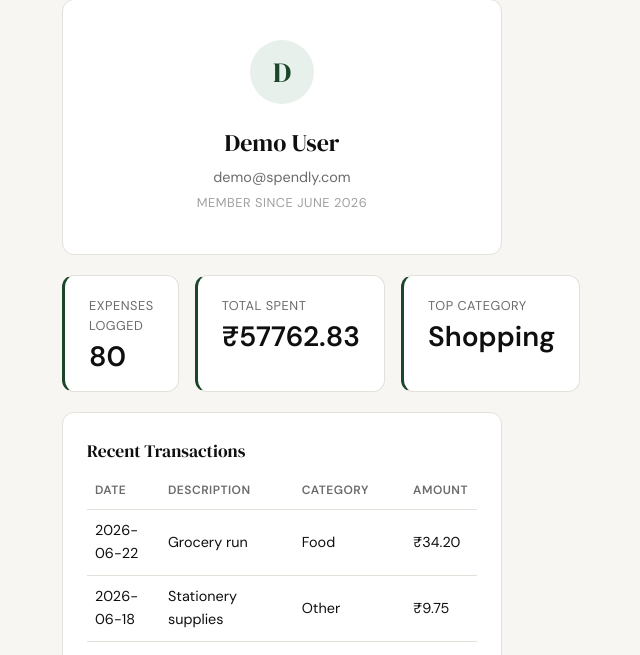
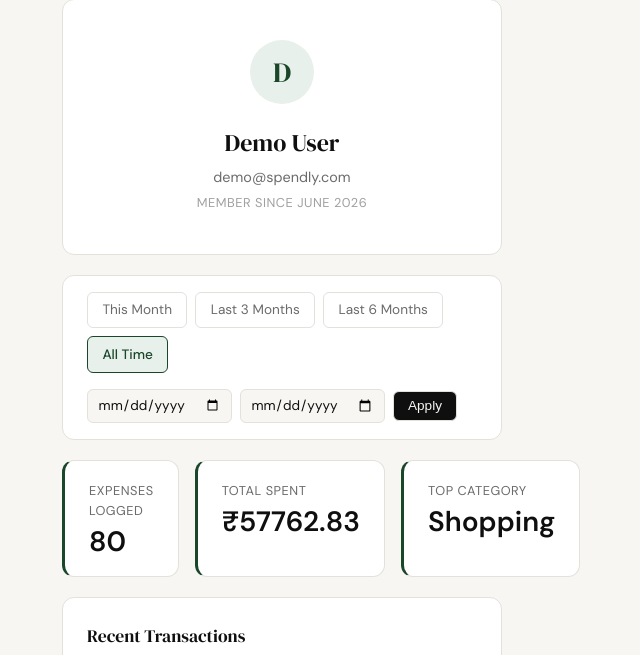
Before and after one commit to SaurabhSSB/spendly, a Flask app: page /profile in a window 1280 px wide. Shown: the part 110-765 px from the top of the page, without its empty margins (358-998 px from the left). Run offline with Flask 3, Linux system fonts and the light colour scheme; a user stored in the database is signed in; data comes from the database, SQL or seed files in the repository; both versions use the stored data as it was after the commit.

Commit message:
add date filter to profile page

```diff
--- a/app.py
+++ b/app.py
@@ -1,6 +1,8 @@
 import re
 import sqlite3
-from flask import Flask, render_template, request, redirect, url_for, session, abort
+import calendar
+from datetime import date, datetime
+from flask import Flask, render_template, request, redirect, url_for, session, abort, flash
 from werkzeug.security import generate_password_hash, check_password_hash
 from database.db import (
     get_db, init_db, seed_db,
@@ -13,6 +15,24 @@ from database import queries
 
 app = Flask(__name__)
 app.secret_key = 'spendly-dev-secret-key'
+
+
+def _parse_date(value):
+    if not value:
+        return None
+    try:
+        parsed = datetime.strptime(value, "%Y-%m-%d")
+        return parsed.strftime("%Y-%m-%d")
+    except ValueError:
+        return None
+
+
+def _months_ago(base, months):
+    month_index = base.month - 1 - months
+    year = base.year + month_index // 12
+    month = month_index % 12 + 1
+    day = min(base.day, calendar.monthrange(year, month)[1])
+    return date(year, month, day)
 
 
 # ------------------------------------------------------------------ #
@@ -125,15 +145,56 @@ def profile():
     user = queries.get_user_by_id(session["user_id"])
     if user is None:
         abort(404)
-    summary = queries.get_summary_stats(session["user_id"])
-    transactions = queries.get_recent_transactions(session["user_id"])
-    breakdown = queries.get_category_breakdown(session["user_id"])
+
+    today = date.today()
+    this_month_start = today.replace(day=1)
+    this_month_end = date(today.year, today.month,
+                           calendar.monthrange(today.year, today.month)[1])
+    last_3_start = _months_ago(today, 3)
+    last_6_start = _months_ago(today, 6)
+
+    parsed_from = _parse_date(request.args.get("date_from"))
+    parsed_to = _parse_date(request.args.get("date_to"))
+
+    date_from = date_to = None
+    display_from = display_to = None
+
+    if parsed_from and parsed_to:
+        display_from, display_to = parsed_from, parsed_to
+        if parsed_from > parsed_to:
+            flash("Start date must be before end date.")
+        else:
+            date_from, date_to = parsed_from, parsed_to
+    # else: partial or malformed params -> stay None, silent fallback
+
+    active_preset = "all_time"
+    if date_from == this_month_start.isoformat() and date_to == this_month_end.isoformat():
+        active_preset = "this_month"
+    elif date_from == last_3_start.isoformat() and date_to == today.isoformat():
+        active_preset = "last_3_months"
+    elif date_from == last_6_start.isoformat() and date_to == today.isoformat():
+        active_preset = "last_6_months"
+    elif date_from and date_to:
+        active_preset = "custom"
+
+    summary = queries.get_summary_stats(session["user_id"], date_from, date_to)
+    transactions = queries.get_recent_transactions(session["user_id"], date_from=date_from, date_to=date_to)
+    breakdown = queries.get_category_breakdown(session["user_id"], date_from, date_to)
+
     return render_template(
         "profile.html",
         user=user,
         summary=summary,
         transactions=transactions,
         breakdown=breakdown,
+        active_preset=active_preset,
+        filter_from=display_from,
+        filter_to=display_to,
+        this_month_start=this_month_start.isoformat(),
+        this_month_end=this_month_end.isoformat(),
+        last_3_start=last_3_start.isoformat(),
+        last_6_start=last_6_start.isoformat(),
+        today=today.isoformat(),
     )
 
 
--- a/database/queries.py
+++ b/database/queries.py
@@ -27,17 +27,27 @@ def get_user_by_id(user_id):
     }
 
 
-def get_summary_stats(user_id):
+def _date_range_clause(date_from, date_to, params):
+    if date_from and date_to:
+        params.append(date_from)
+        params.append(date_to)
+        return " AND date BETWEEN ? AND ?"
+    return ""
+
+
+def get_summary_stats(user_id, date_from=None, date_to=None):
     db = get_db()
+    params = [user_id]
+    clause = _date_range_clause(date_from, date_to, params)
     totals = db.execute(
         "SELECT COUNT(*) AS transaction_count, COALESCE(SUM(amount), 0) AS total_spent "
-        "FROM expenses WHERE user_id = ?",
-        (user_id,)
+        "FROM expenses WHERE user_id = ?" + clause,
+        tuple(params)
     ).fetchone()
     top = db.execute(
-        "SELECT category FROM expenses WHERE user_id = ? "
-        "GROUP BY category ORDER BY SUM(amount) DESC LIMIT 1",
-        (user_id,)
+        "SELECT category FROM expenses WHERE user_id = ?" + clause +
+        " GROUP BY category ORDER BY SUM(amount) DESC LIMIT 1",
+        tuple(params)
     ).fetchone()
     db.close()
     return {
@@ -47,12 +57,15 @@ def get_summary_stats(user_id):
     }
 
 
-def get_recent_transactions(user_id, limit=10):
+def get_recent_transactions(user_id, limit=10, date_from=None, date_to=None):
     db = get_db()
+    params = [user_id]
+    clause = _date_range_clause(date_from, date_to, params)
+    params.append(limit)
     rows = db.execute(
         "SELECT date, description, category, amount FROM expenses "
-        "WHERE user_id = ? ORDER BY date DESC, id DESC LIMIT ?",
-        (user_id, limit)
+        "WHERE user_id = ?" + clause + " ORDER BY date DESC, id DESC LIMIT ?",
+        tuple(params)
     ).fetchall()
     db.close()
     return [
@@ -66,12 +79,14 @@ def get_recent_transactions(user_id, limit=10):
     ]
 
 
-def get_category_breakdown(user_id):
+def get_category_breakdown(user_id, date_from=None, date_to=None):
     db = get_db()
+    params = [user_id]
+    clause = _date_range_clause(date_from, date_to, params)
     rows = db.execute(
         "SELECT category, SUM(amount) AS total FROM expenses "
-        "WHERE user_id = ? GROUP BY category ORDER BY total DESC",
-        (user_id,)
+        "WHERE user_id = ?" + clause + " GROUP BY category ORDER BY total DESC",
+        tuple(params)
     ).fetchall()
     db.close()
 
--- a/static/css/profile.css
+++ b/static/css/profile.css
@@ -59,6 +59,78 @@
     color: var(--ink-faint);
     text-transform: uppercase;
     letter-spacing: 0.04em;
+}
+
+/* Filter bar */
+.filter-bar {
+    background: var(--paper-card);
+    border: 1px solid var(--border);
+    border-radius: var(--radius-md);
+    padding: 1rem 1.5rem;
+    display: flex;
+    flex-wrap: wrap;
+    align-items: center;
+    justify-content: space-between;
+    gap: 1rem;
+}
+
+.filter-presets {
+    display: flex;
+    gap: 0.5rem;
+    flex-wrap: wrap;
+}
+
+.filter-preset {
+    font-size: 0.85rem;
+    color: var(--ink-muted);
+    padding: 0.4rem 0.9rem;
+    border: 1px solid var(--border);
+    border-radius: var(--radius-sm);
+    transition: all 0.15s ease;
+}
+
+.filter-preset:hover {
+    border-color: var(--accent);
+    color: var(--ink);
+}
+
+.filter-preset.active {
+    background: var(--accent-light);
+    border-color: var(--accent);
+    color: var(--accent);
+    font-weight: 500;
+}
+
+.filter-custom-form {
+    display: flex;
+    gap: 0.5rem;
+    align-items: center;
+}
+
+.filter-input {
+    padding: 0.4rem 0.6rem;
+    border: 1px solid var(--border);
+    border-radius: var(--radius-sm);
+    font-family: var(--font-body);
+    font-size: 0.85rem;
+    color: var(--ink);
+    background: var(--paper);
+}
+
+.filter-apply-btn {
+    padding: 0.4rem 0.9rem;
+    border: 1px solid var(--border);
+    border-radius: var(--radius-sm);
+    background: var(--ink);
+    color: var(--paper);
+    font-size: 0.85rem;
+    cursor: pointer;
+    transition: background 0.15s ease;
+}
+
+.filter-apply-btn:hover,
+.filter-apply-btn.active {
+    background: var(--accent);
 }
 
 /* Stat tiles */
--- a/static/css/style.css
+++ b/static/css/style.css
@@ -573,6 +573,21 @@ a { color: inherit; text-decoration: none; }
     margin-bottom: 1.25rem;
 }
 
+.flash-messages {
+    max-width: var(--max-width);
+    margin: 1rem auto 0;
+    padding: 0 2rem;
+}
+
+.flash-message {
+    background: var(--danger-light);
+    color: var(--danger);
+    border: 1px solid var(--danger);
+    border-radius: var(--radius-sm);
+    padding: 0.75rem 1rem;
+    font-size: 0.875rem;
+}
+
 .form-group { margin-bottom: 1.25rem; }
 
 .form-group label {
--- a/templates/base.html
+++ b/templates/base.html
@@ -30,6 +30,16 @@
         </div>
     </nav>
 
+    {% with messages = get_flashed_messages() %}
+      {% if messages %}
+      <div class="flash-messages">
+        {% for message in messages %}
+        <div class="flash-message">{{ message }}</div>
+        {% endfor %}
+      </div>
+      {% endif %}
+    {% endwith %}
+
     <main class="main-content">
         {% block content %}{% endblock %}
     </main>
--- a/templates/profile.html
+++ b/templates/profile.html
@@ -15,6 +15,24 @@
       <h1 class="profile-name">{{ user.name }}</h1>
       <p class="profile-email">{{ user.email }}</p>
       <p class="profile-since">Member since {{ user.member_since }}</p>
+    </div>
+
+    <div class="filter-bar">
+      <div class="filter-presets">
+        <a href="{{ url_for('profile', date_from=this_month_start, date_to=this_month_end) }}"
+           class="filter-preset{{ ' active' if active_preset == 'this_month' else '' }}">This Month</a>
+        <a href="{{ url_for('profile', date_from=last_3_start, date_to=today) }}"
+           class="filter-preset{{ ' active' if active_preset == 'last_3_months' else '' }}">Last 3 Months</a>
+        <a href="{{ url_for('profile', date_from=last_6_start, date_to=today) }}"
+           class="filter-preset{{ ' active' if active_preset == 'last_6_months' else '' }}">Last 6 Months</a>
+        <a href="{{ url_for('profile') }}"
+           class="filter-preset{{ ' active' if active_preset == 'all_time' else '' }}">All Time</a>
+      </div>
+      <form method="get" action="{{ url_for('profile') }}" class="filter-custom-form">
+        <input type="date" name="date_from" class="filter-input" value="{{ filter_from or '' }}">
+        <input type="date" name="date_to" class="filter-input" value="{{ filter_to or '' }}">
+        <button type="submit" class="filter-apply-btn{{ ' active' if active_preset == 'custom' else '' }}">Apply</button>
+      </form>
     </div>
 
     <div class="profile-stats">
```
Also changed, not shown: tests/test_06-date-filter-profile-page.py (added, +467 -0 lines), .claude/specs/06-date-filter-profile-page.md (added), spendly.db.
